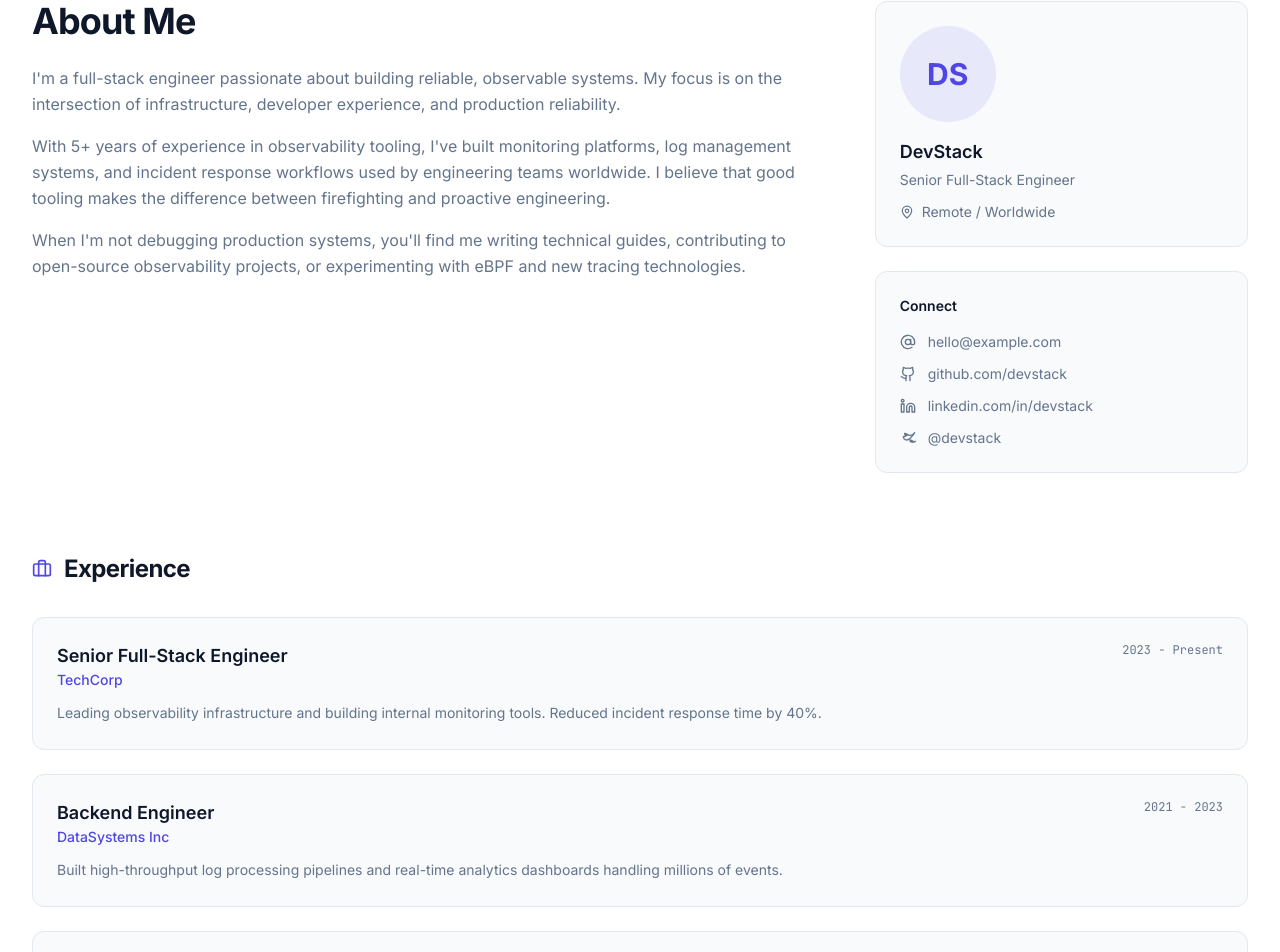
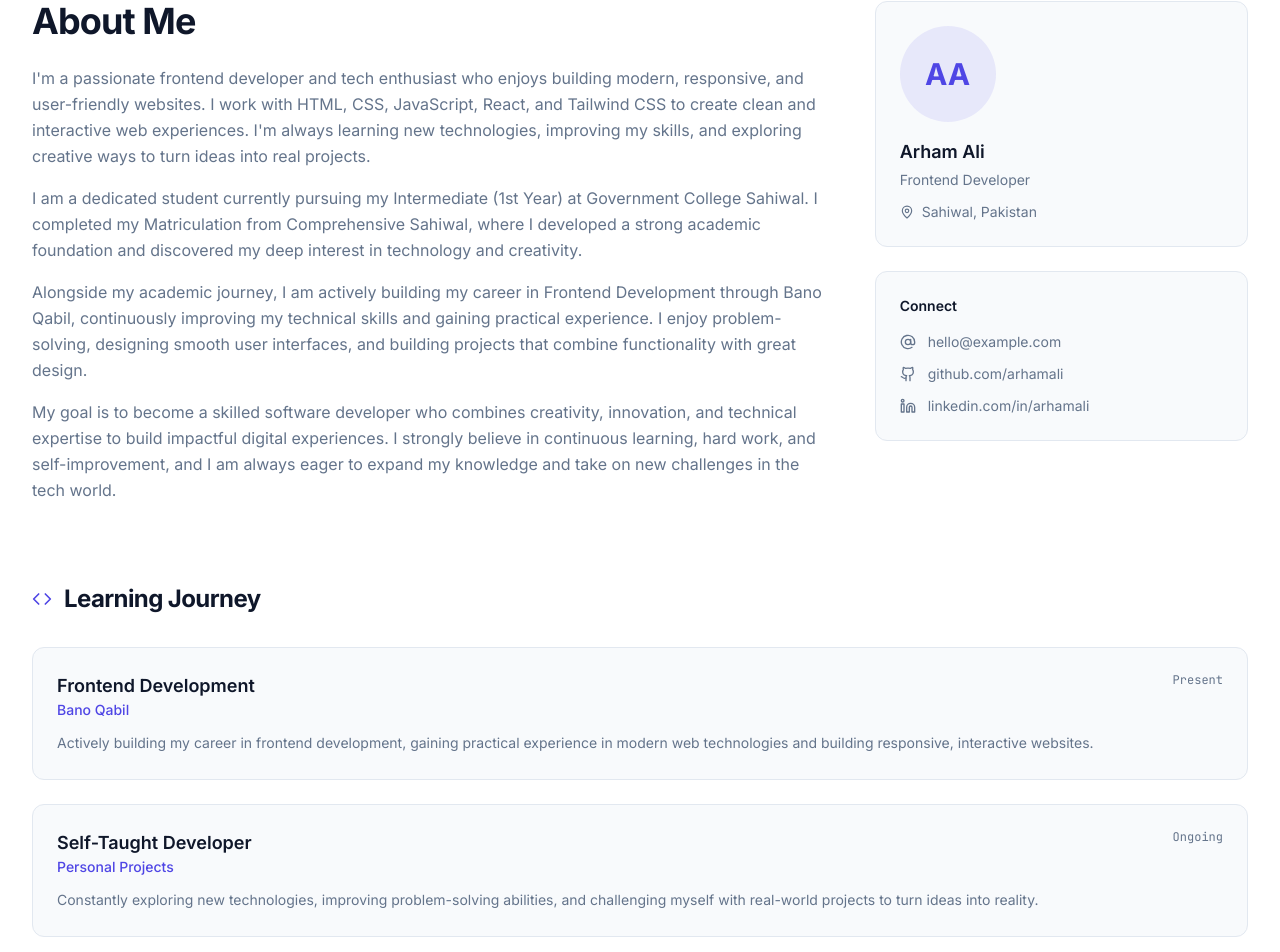
Before and after one commit to TechWizard-2009/portfolio, a Next.js app: page /about in a window 1280 px wide. Shown: the part 128-1080 px from the top of the page. Built offline with nearby package versions, Linux system fonts and the light colour scheme.

Commit message:
made changes in the about page

```diff
--- a/src/app/about/page.tsx
+++ b/src/app/about/page.tsx
@@ -1,4 +1,4 @@
-import { Briefcase, GraduationCap, MapPin, Mail, Globe, Link2, Send, AtSign } from "lucide-react";
+import { GraduationCap, MapPin, AtSign, Code } from "lucide-react";
 
 function GithubIcon() {
   return (
@@ -19,48 +19,33 @@ function LinkedinIcon() {
   );
 }
 
-function TwitterIcon() {
-  return (
-    <svg xmlns="http://www.w3.org/2000/svg" width="16" height="16" viewBox="0 0 24 24" fill="none" stroke="currentColor" strokeWidth="2" strokeLinecap="round" strokeLinejoin="round">
-      <path d="M22 4s-7 11-12 11c-3 0-5-3-5-5 3 0 5-2 5-2s-3 0-3-3c0 0 2 0 3 1s3 2 5 2 5-2 5-2z" />
-      <path d="M18 18c-2 0-3-1-3-3 1 0 2 .5 3 1s2 2 3 2c1 0 2-1 2-1s-2 1-3 1z" />
-    </svg>
-  );
-}
-
-const experience = [
+const journey = [
   {
-    role: "Senior Full-Stack Engineer",
-    company: "TechCorp",
-    period: "2023 - Present",
-    description: "Leading observability infrastructure and building internal monitoring tools. Reduced incident response time by 40%.",
+    title: "Frontend Development",
+    organization: "Bano Qabil",
+    period: "Present",
+    description: "Actively building my career in frontend development, gaining practical experience in modern web technologies and building responsive, interactive websites.",
   },
   {
-    role: "Backend Engineer",
-    company: "DataSystems Inc",
-    period: "2021 - 2023",
-    description: "Built high-throughput log processing pipelines and real-time analytics dashboards handling millions of events.",
-  },
-  {
-    role: "DevOps Engineer",
-    company: "CloudFirst",
-    period: "2019 - 2021",
-    description: "Managed Kubernetes clusters, CI/CD pipelines, and implemented comprehensive monitoring across multi-cloud environments.",
+    title: "Self-Taught Developer",
+    organization: "Personal Projects",
+    period: "Ongoing",
+    description: "Constantly exploring new technologies, improving problem-solving abilities, and challenging myself with real-world projects to turn ideas into reality.",
   },
 ];
 
 const education = [
   {
-    degree: "M.S. Computer Science",
-    school: "University of Technology",
-    period: "2017 - 2019",
-    focus: "Distributed Systems & Cloud Computing",
+    degree: "Intermediate (1st Year)",
+    school: "Government College Sahiwal",
+    period: "Present",
+    focus: "Computer Science",
   },
   {
-    degree: "B.S. Computer Science",
-    school: "State University",
-    period: "2013 - 2017",
-    focus: "Software Engineering & Data Structures",
+    degree: "Matriculation",
+    school: "Comprehensive Sahiwal",
+    period: "Completed",
+    focus: "Science",
   },
 ];
 
@@ -73,19 +58,29 @@ export default function AboutPage() {
           <h1 className="text-4xl font-bold tracking-tight mb-6">About Me</h1>
           <div className="space-y-4 text-secondary leading-relaxed">
             <p>
-              I'm a full-stack engineer passionate about building reliable, observable systems.
-              My focus is on the intersection of infrastructure, developer experience, and
-              production reliability.
+              I'm a passionate frontend developer and tech enthusiast who enjoys building modern,
+              responsive, and user-friendly websites. I work with HTML, CSS, JavaScript, React,
+              and Tailwind CSS to create clean and interactive web experiences. I'm always learning
+              new technologies, improving my skills, and exploring creative ways to turn ideas into
+              real projects.
             </p>
             <p>
-              With 5+ years of experience in observability tooling, I've built monitoring platforms,
-              log management systems, and incident response workflows used by engineering teams worldwide.
-              I believe that good tooling makes the difference between firefighting and proactive engineering.
+              I am a dedicated student currently pursuing my Intermediate (1st Year) at Government
+              College Sahiwal. I completed my Matriculation from Comprehensive Sahiwal, where I
+              developed a strong academic foundation and discovered my deep interest in technology
+              and creativity.
             </p>
             <p>
-              When I'm not debugging production systems, you'll find me writing technical guides,
-              contributing to open-source observability projects, or experimenting with eBPF and
-              new tracing technologies.
+              Alongside my academic journey, I am actively building my career in Frontend Development
+              through Bano Qabil, continuously improving my technical skills and gaining practical
+              experience. I enjoy problem-solving, designing smooth user interfaces, and building
+              projects that combine functionality with great design.
+            </p>
+            <p>
+              My goal is to become a skilled software developer who combines creativity, innovation,
+              and technical expertise to build impactful digital experiences. I strongly believe in
+              continuous learning, hard work, and self-improvement, and I am always eager to expand
+              my knowledge and take on new challenges in the tech world.
             </p>
           </div>
         </div>
@@ -94,13 +89,13 @@ export default function AboutPage() {
         <div className="space-y-6">
           <div className="p-6 rounded-xl border border-border bg-surface">
             <div className="h-24 w-24 rounded-full bg-primary/10 flex items-center justify-center mb-4">
-              <span className="text-3xl font-bold text-primary">DS</span>
+              <span className="text-3xl font-bold text-primary">AA</span>
             </div>
-            <h3 className="font-semibold text-lg">DevStack</h3>
-            <p className="text-sm text-secondary mt-1">Senior Full-Stack Engineer</p>
+            <h3 className="font-semibold text-lg">Arham Ali</h3>
+            <p className="text-sm text-secondary mt-1">Frontend Developer</p>
             <div className="flex items-center gap-2 mt-3 text-sm text-secondary">
               <MapPin size={14} />
-              <span>Remote / Worldwide</span>
+              <span>Sahiwal, Pakistan</span>
             </div>
           </div>
 
@@ -119,47 +114,40 @@ export default function AboutPage() {
                 className="flex items-center gap-3 text-sm text-secondary hover:text-foreground transition-colors"
               >
                 <GithubIcon />
-                github.com/devstack
+                github.com/arhamali
               </a>
               <a
                 href="https://linkedin.com"
                 className="flex items-center gap-3 text-sm text-secondary hover:text-foreground transition-colors"
               >
                 <LinkedinIcon />
-                linkedin.com/in/devstack
-              </a>
-              <a
-                href="https://twitter.com"
-                className="flex items-center gap-3 text-sm text-secondary hover:text-foreground transition-colors"
-              >
-                <TwitterIcon />
-                @devstack
+                linkedin.com/in/arhamali
               </a>
             </div>
           </div>
         </div>
       </div>
 
-      {/* Experience */}
+      {/* Learning Journey */}
       <section className="mb-20">
         <div className="flex items-center gap-3 mb-8">
-          <Briefcase className="h-5 w-5 text-primary" />
-          <h2 className="text-2xl font-bold tracking-tight">Experience</h2>
+          <Code className="h-5 w-5 text-primary" />
+          <h2 className="text-2xl font-bold tracking-tight">Learning Journey</h2>
         </div>
         <div className="space-y-6">
-          {experience.map((exp) => (
+          {journey.map((item) => (
             <div
-              key={exp.role}
+              key={item.title}
               className="p-6 rounded-xl border border-border bg-surface hover:bg-surface-hover transition-colors"
             >
               <div className="flex flex-col sm:flex-row sm:items-start sm:justify-between gap-2 mb-3">
                 <div>
-                  <h3 className="font-semibold text-lg">{exp.role}</h3>
-                  <p className="text-sm text-primary font-medium">{exp.company}</p>
+                  <h3 className="font-semibold text-lg">{item.title}</h3>
+                  <p className="text-sm text-primary font-medium">{item.organization}</p>
                 </div>
-                <span className="text-xs font-mono text-secondary whitespace-nowrap">{exp.period}</span>
+                <span className="text-xs font-mono text-secondary whitespace-nowrap">{item.period}</span>
               </div>
-              <p className="text-sm text-secondary leading-relaxed">{exp.description}</p>
+              <p className="text-sm text-secondary leading-relaxed">{item.description}</p>
             </div>
           ))}
         </div>
```
